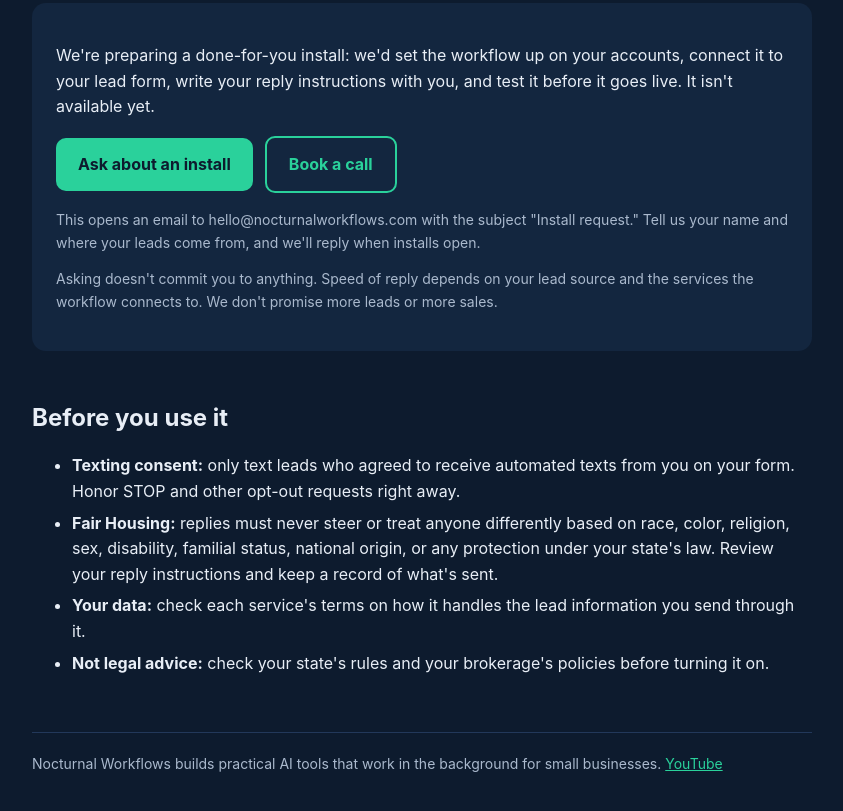
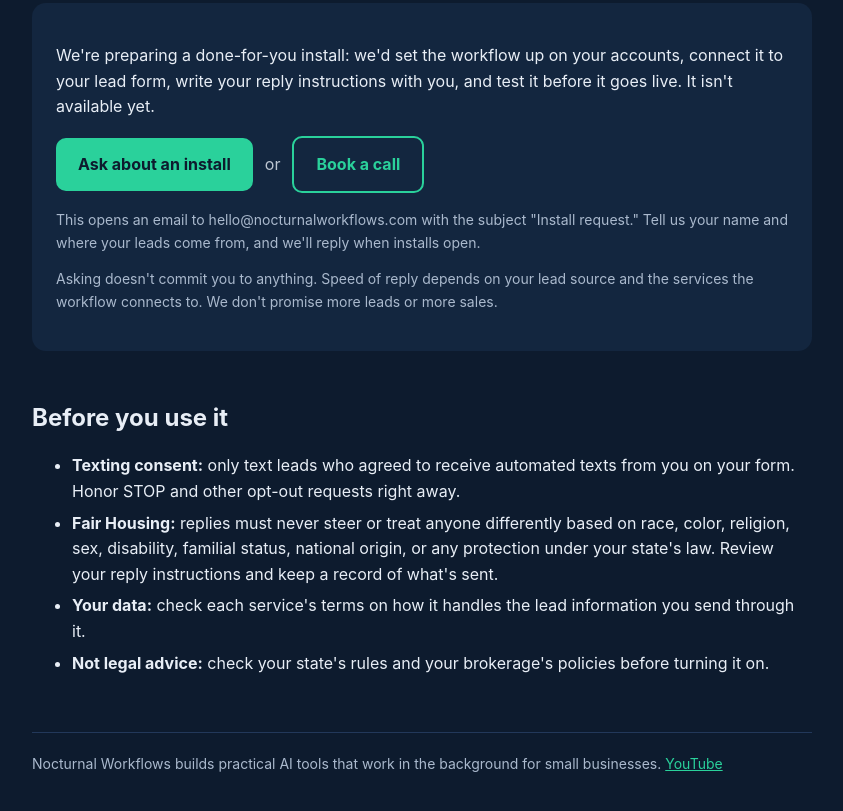
Before and after one commit to crummyconman/nocturnal-workflows, a plain HTML site: page index.html in a window 1280 px wide. Shown: the part 1635-2446 px from the top of the page, without its empty margins (218-1061 px from the left). Drawn offline with Linux system fonts and the light colour scheme.

Commit message:
Add 'or' between install buttons

```diff
--- a/index.html
+++ b/index.html
@@ -55,6 +55,7 @@ footer{margin-top:56px;padding-top:20px;border-top:1px solid #22385a;font-size:1
 <p>We're preparing a done-for-you install: we'd set the workflow up on your accounts, connect it to your lead form, write your reply instructions with you, and test it before it goes live. It isn't available yet.</p>
 <div class="btn-row">
 <a class="btn" href="mailto:hello@nocturnalworkflows.com?subject=Install%20request">Ask about an install</a> <!-- Interest only: no price, no deposit. Each "Install request" email counts toward the kill rule. MailerLite paused until the mailbox is set up (Conor, Nov 15). -->
+<span class="or" style="align-self:center;opacity:.8">or</span>
 <a class="btn ghost" href="https://calendly.com/conor-cammann/30min" target="_blank" rel="noopener">Book a call</a>
 </div>
 <p class="small">This opens an email to hello@nocturnalworkflows.com with the subject "Install request." Tell us your name and where your leads come from, and we'll reply when installs open.</p>
```
